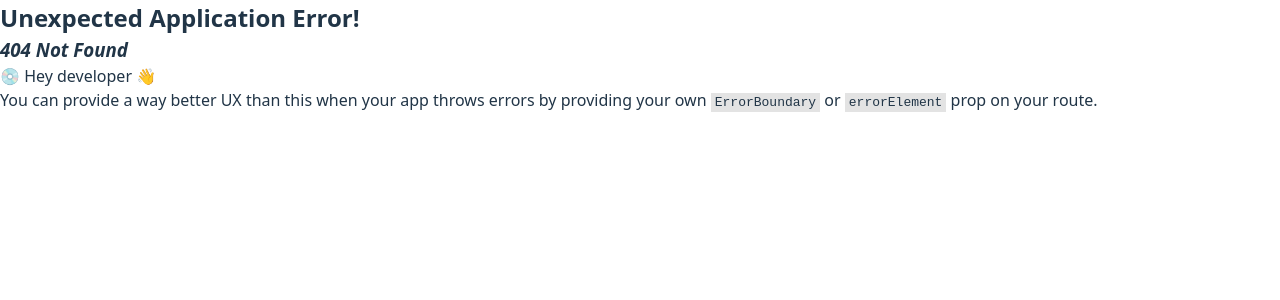
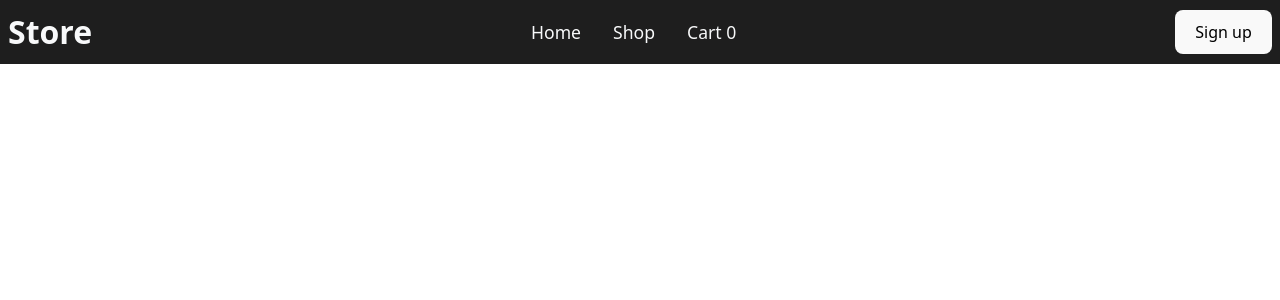
Before and after one commit to bmichael99/Shopping-Cart, a React (Vite) app: page /cart in a window 1280 px wide. Before the commit this address had no page. Shown: the top 300 px of the page. Built offline with nearby package versions, Linux system fonts and the light colour scheme.

Commit message:
added Context so that cart can be shared between components and so navbar can keep an updated count of the amount of items in the cart

```diff
--- a/src/App.jsx
+++ b/src/App.jsx
@@ -2,9 +2,9 @@ import { useState, useEffect } from 'react'
 import './App.css'
 import Navbar from './components/Navbar.jsx'
 import ProductCard from './components/ProductCard.jsx'
+import { useOutletContext } from "react-router-dom";
 
 function App() {
-  const [count, setCount] = useState(0)
 
   return (
     <>
@@ -21,10 +21,6 @@ function App() {
 
         </section>
       </main>
-
-
-
-
     </>
   )
 }
--- /dev/null
+++ b/src/Root.jsx
@@ -0,0 +1,17 @@
+// Root.jsx
+import { useState } from "react";
+import App from "./App";
+import ShoppingDirectory from "./ShoppingDirectory";
+import { Outlet } from "react-router-dom";
+
+function Root() {
+  const [cart, setCart] = useState([]);
+
+  return (
+    <div>
+      <Outlet context={{ cart, setCart }} />
+    </div>
+  );
+}
+
+export default Root;
--- /dev/null
+++ b/src/ShoppingCart.jsx
@@ -0,0 +1,21 @@
+import { useState, useEffect } from 'react'
+import './ShoppingCart.css'
+import Navbar from './components/Navbar.jsx'
+import ProductCard from './components/ProductCard.jsx'
+import { useOutletContext } from "react-router-dom";
+
+function ShoppingCart() {
+  const { cart, setCart } = useOutletContext();
+  return (
+    <>
+      <Navbar />
+      <div className="cartList">
+      {cart.map(({title, price, img, quantity}) =>
+      <p>{quantity} {title} Total: ${quantity*price}</p>
+      )}
+      </div>
+    </>
+  )
+}
+
+export default ShoppingCart
--- a/src/ShoppingDirectory.jsx
+++ b/src/ShoppingDirectory.jsx
@@ -2,6 +2,7 @@ import './ShoppingDirectory.css'
 import ProductCard from './components/ProductCard.jsx'
 import Navbar from './components/Navbar.jsx'
 import { useEffect, useState, useRef } from 'react'
+import { useOutletContext } from "react-router-dom";
 
 
 
@@ -17,7 +18,6 @@ function ShoppingDirectory(){
     }
 
     const productData = await Promise.all(requests);
-    console.log(productData);
     setProducts(productData);
   }
 
@@ -25,7 +25,7 @@ function ShoppingDirectory(){
 
   useEffect(() => {
     if (!hasFetched.current) {
-      callAPI(10);
+      callAPI(16);
       hasFetched.current = true;
     }
   }, [])
@@ -36,7 +36,7 @@ function ShoppingDirectory(){
 
   return(
 
-    <div classname = "shopping-body">
+    <div className = "shopping-body">
       <Navbar />
 
       <div className="cards-container">
--- a/src/components/Navbar.css
+++ b/src/components/Navbar.css
@@ -40,3 +40,7 @@ li{
   font-size:1.1rem;
   cursor: pointer;
 }
+
+.cartCount{
+
+}
--- a/src/components/Navbar.jsx
+++ b/src/components/Navbar.jsx
@@ -1,9 +1,13 @@
 import { useState } from 'react'
-import { Link } from "react-router-dom";
+import { Link, useOutletContext } from "react-router-dom";
 import './Navbar.css'
 
 function Navbar() {
-  const [count, setCount] = useState(0)
+  const { cart, setCart } = useOutletContext();
+
+  function cartCount(){
+    return
+  }
 
   return (
     <>
@@ -16,7 +20,18 @@ function Navbar() {
             <ul>
               <li><Link to="/">Home</Link></li>
               <li><Link to="/shop">Shop</Link></li>
-              <li><Link>Cart</Link></li>
+              <li><Link to="/cart">Cart </Link>
+              <span className = "cartCount">
+              {
+              cart.reduce((accumulator, cartObj) => {
+              return cartObj.quantity + accumulator;
+              } ,0)
+              }
+
+              </span>
+
+              </li>
+
             </ul>
           </div>
           <div className="navbar-right">
--- a/src/components/ProductCard.jsx
+++ b/src/components/ProductCard.jsx
@@ -1,8 +1,41 @@
 import "./ProductCard.css"
-
+import { useState, useEffect } from 'react'
+import { useOutletContext } from "react-router-dom";
 
 function ProductCard({title, price, img}) {
+  const [quantity, setQuantity] = useState(1);
+  const { cart, setCart } = useOutletContext();
 
+  function increase(){
+    setQuantity((qty) => qty+1);
+  }
+
+   function decrease(){
+    if(quantity > 0)
+      setQuantity((qty) => qty-1);
+  }
+
+  function handleChange(e){
+    const val = Math.max(0, parseInt(e.target.value) || 0);
+    setQuantity(val);
+  }
+
+  function addItem(){
+    if (quantity === 0) return;
+
+    const index = cart.findIndex((item) => item.title === title);
+
+    if (index !== -1){
+      const updatedCart = [...cart];
+      updatedCart[index].quantity += quantity;
+      setCart(updatedCart);
+    }else{
+      const item = {title, price, img, quantity};
+      setCart([...cart, item]);
+    }
+
+    setQuantity(0);
+  }
 
   return(
   <div className="card-container">
@@ -15,11 +48,11 @@ function ProductCard({title, price, img}) {
     </div>
     <div className="card-bottom">
       <div className="qty">
-        <button className="decrease-quantity">-</button>
-        <input type="number" value="0"/>
-        <button className="increase-quantity">+</button>
+        <button className="decrease-quantity" onClick={decrease}>-</button>
+        <input type="number" value={quantity} onChange={handleChange}/>
+        <button className="increase-quantity" onClick={increase}>+</button>
       </div>
-      <button className = "addItemButton">Add To Cart</button>
+      <button className = "addItemButton" onClick={addItem}>Add To Cart</button>
     </div>
   </div>
   );
--- a/src/routes.jsx
+++ b/src/routes.jsx
@@ -1,14 +1,26 @@
+import Root from "./Root";
 import App from "./App";
-import ShoppingDirectory from './ShoppingDirectory'
+import ShoppingDirectory from "./ShoppingDirectory";
+import ShoppingCart from "./ShoppingCart";
 
 const routes = [
   {
     path: "/",
-    element: <App />,
-  },
-  {
-    path: "/shop",
-    element: <ShoppingDirectory />,
+    element: <Root />,
+    children: [
+      {
+        index: true, // same as path: "/"
+        element: <App />,
+      },
+      {
+        path: "/shop",
+        element: <ShoppingDirectory />,
+      },
+      {
+        path: "/cart",
+        element: <ShoppingCart />,
+      },
+    ],
   },
 ];
 
```
